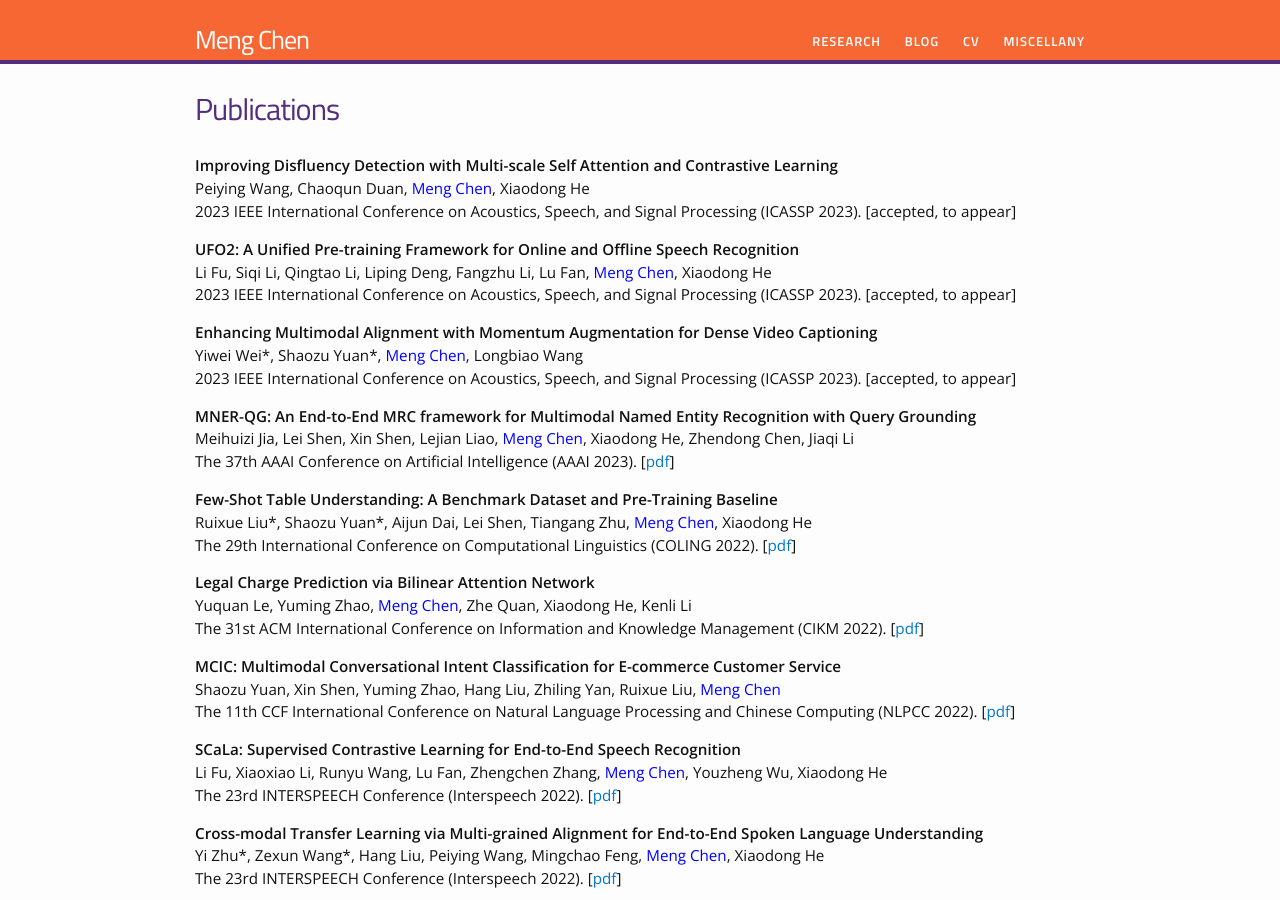
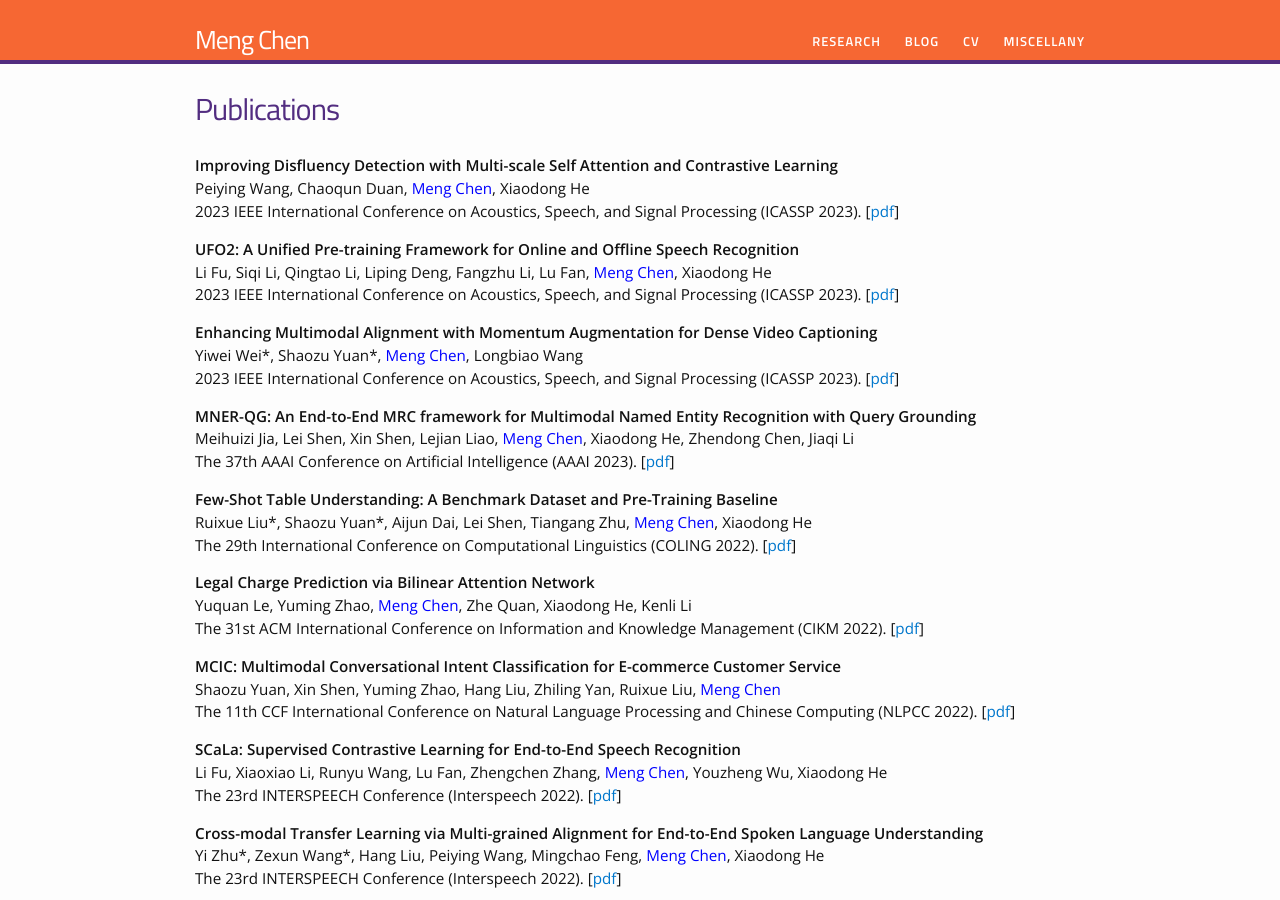
Before and after one commit to chenmengdx/chenmengdx.github.io, a Jekyll site: the page built from research.md, in a window 1280 px wide and 900 px high. Built offline with Jekyll 4.4.1, drawn with Linux system fonts in a browser that asks for light colours.

Commit message:
update papers

```diff
--- a/research.md
+++ b/research.md
@@ -9,19 +9,19 @@ permalink: /research/
 <p>
 <b> Improving Disfluency Detection with Multi-scale Self Attention and Contrastive Learning</b> <br />
 Peiying Wang, Chaoqun Duan, <font color="blue">Meng Chen</font>, Xiaodong He <br />
-2023 IEEE International Conference on Acoustics, Speech, and Signal Processing (ICASSP 2023). [accepted, to appear]
+2023 IEEE International Conference on Acoustics, Speech, and Signal Processing (ICASSP 2023). [<a href="../papers/ICASSP22-Disfluency.pdf">pdf</a>]
 </p>
 
 <p>
 <b>UFO2: A Unified Pre-training Framework for Online and Offline Speech Recognition</b> <br />
 Li Fu, Siqi Li, Qingtao Li, Liping Deng, Fangzhu Li, Lu Fan, <font color="blue">Meng Chen</font>, Xiaodong He <br />
-2023 IEEE International Conference on Acoustics, Speech, and Signal Processing (ICASSP 2023). [accepted, to appear]
+2023 IEEE International Conference on Acoustics, Speech, and Signal Processing (ICASSP 2023). [<a href="../papers/ICASSP22-UFO2.pdf">pdf</a>]
 </p>
 
 <p>
 <b>Enhancing Multimodal Alignment with Momentum Augmentation for Dense Video Captioning </b> <br />
 Yiwei Wei*, Shaozu Yuan*, <font color="blue">Meng Chen</font>, Longbiao Wang <br />
-2023 IEEE International Conference on Acoustics, Speech, and Signal Processing (ICASSP 2023). [accepted, to appear]
+2023 IEEE International Conference on Acoustics, Speech, and Signal Processing (ICASSP 2023). [<a href="../papers/ICASSP22-DVC.pdf">pdf</a>]
 </p>
 
 <p>
```
Also changed, not shown: 4 other files.
